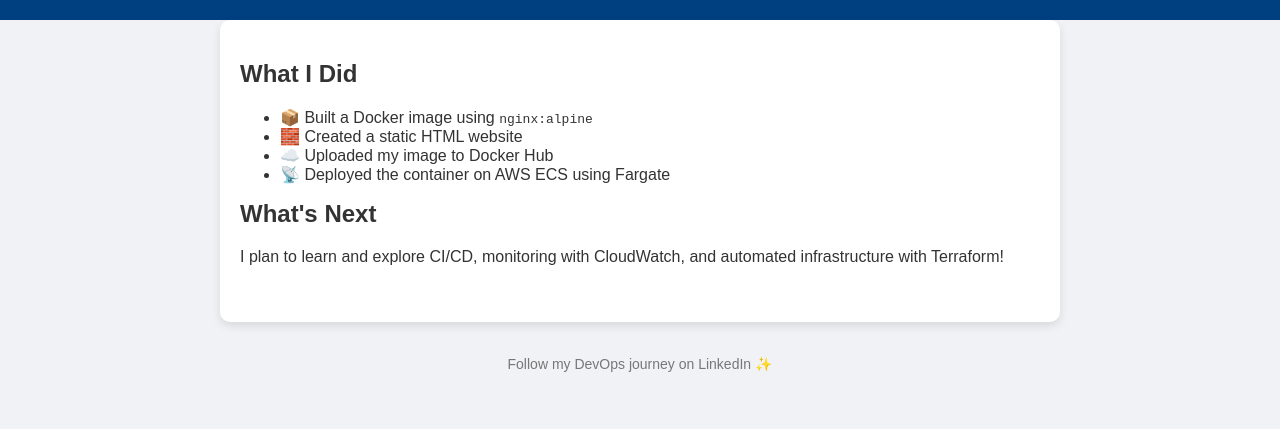
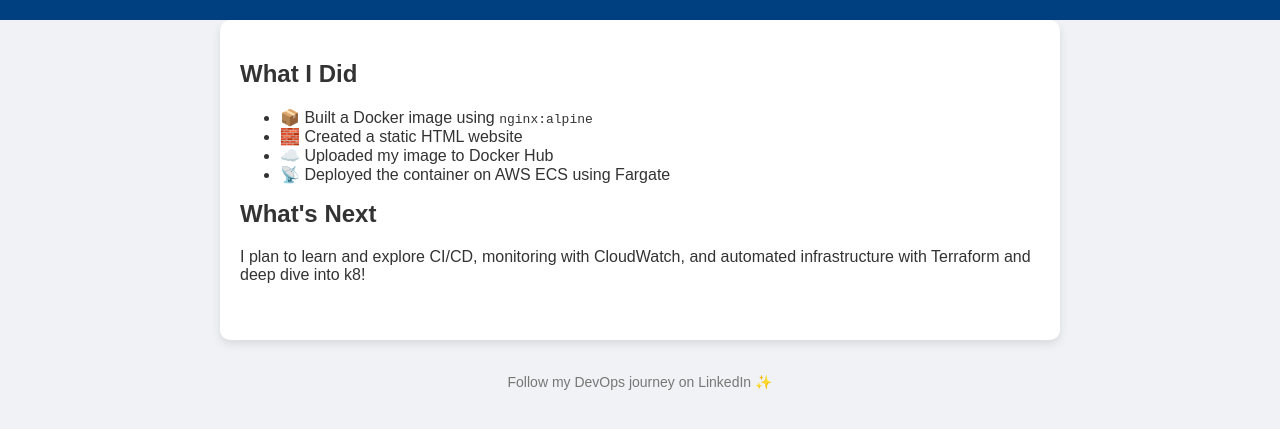
Before and after one commit to knownasproto/devops, a plain HTML site: page site/index.html in a window 1280 px wide. Shown: the part 79-508 px from the top of the page. Drawn offline with Linux system fonts and the light colour scheme.

Commit message:
Update index.html

```diff
--- a/site/index.html
+++ b/site/index.html
@@ -54,7 +54,7 @@
 
     <h2>What's Next</h2>
     <p>
-      I plan to learn and explore CI/CD, monitoring with CloudWatch, and automated infrastructure with Terraform!
+      I plan to learn and explore CI/CD, monitoring with CloudWatch, and automated infrastructure with Terraform and deep dive into k8!
     </p>
   </main>
 
```
